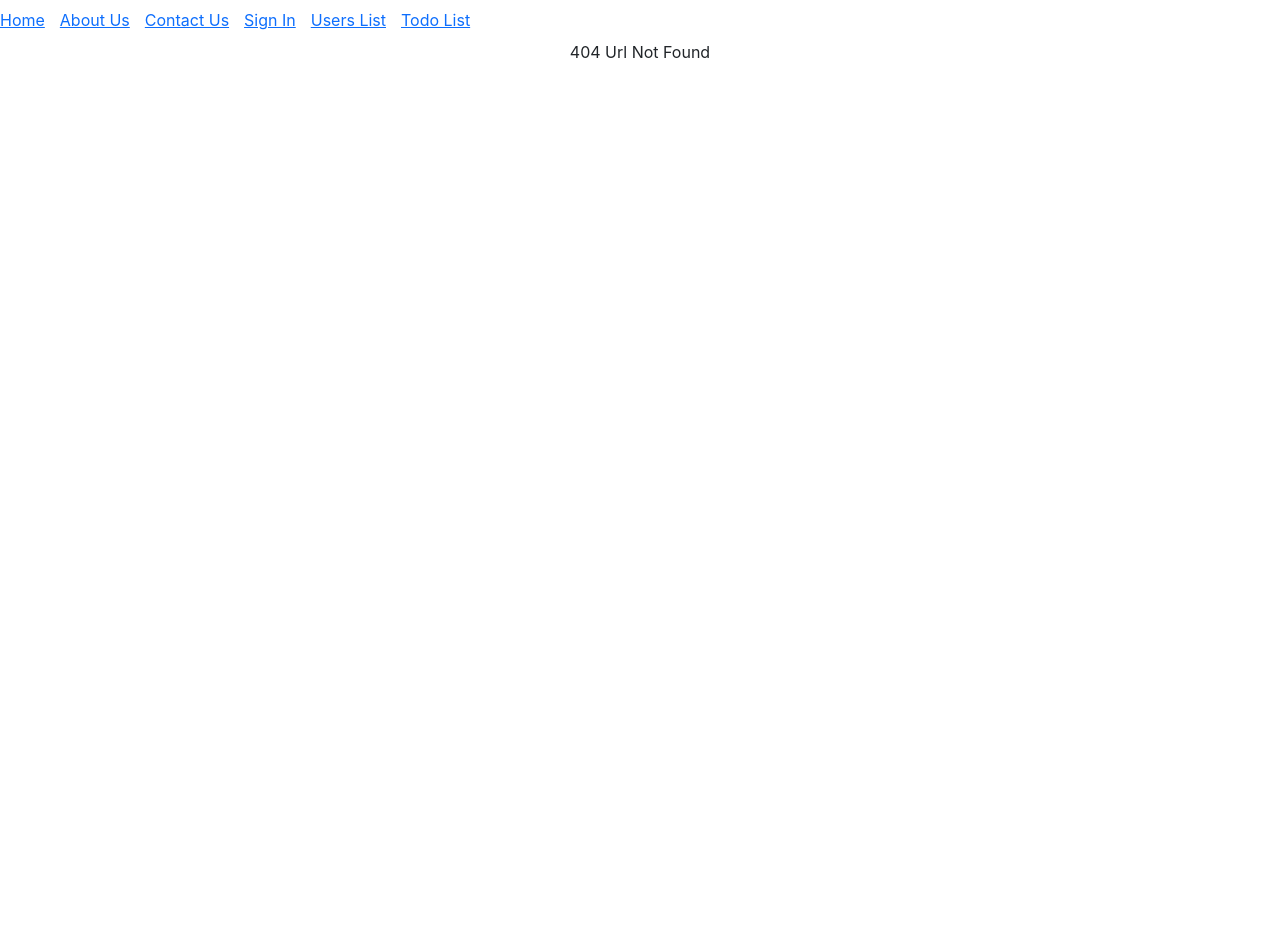
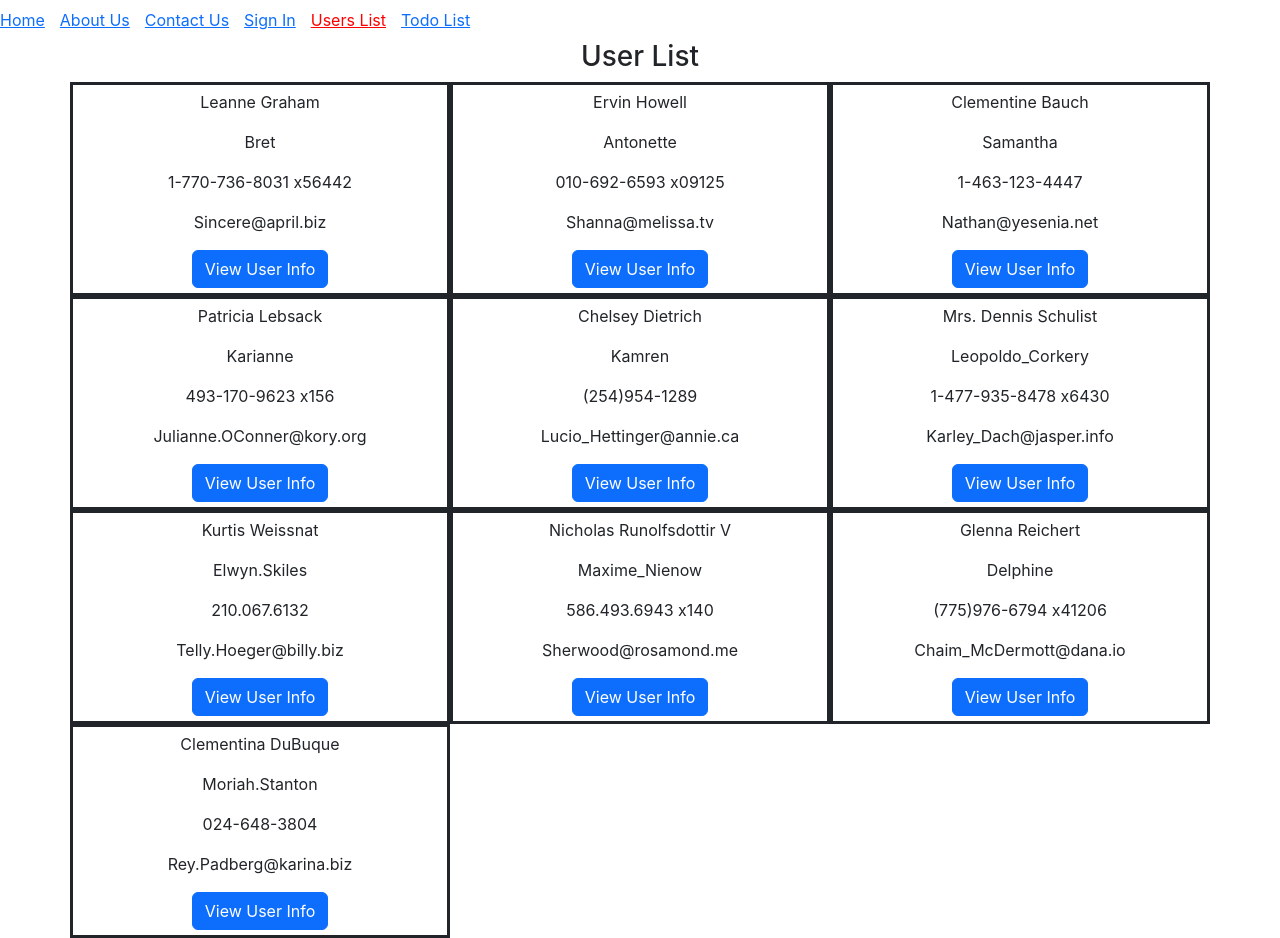
Before and after one commit to Arun-CJ/reactfsd1, a React (Create React App) app in the folder reactrouter/: page /users in a window 1280 px wide. Before the commit this address had no page. Before the commit the page ends 800 px from the top, so only its background shows below. Built offline with nearby package versions, Linux system fonts and the light colour scheme.

Commit message:
react router concepts

```diff
--- a/reactrouter/src/App.js
+++ b/reactrouter/src/App.js
@@ -2,7 +2,7 @@ import "./App.css";
 import ContactUs from "./Components/ContactUs";
 import AboutUs from "./Components/AboutUs";
 import Home from "./Components/Home";
-import { BrowserRouter, Routes, Route } from "react-router-dom";
+import { Routes, Route } from "react-router-dom";
 import Menu from "./Components/Menu";
 import Login from "./Components/Login";
 import Dashboard from "./Components/Dashboard";
@@ -14,7 +14,6 @@ import TodoList from "./Components/TodoList/TodoList";
 function App() {
   return (
     <div className="App">
-      <BrowserRouter>
       <Menu />
       <Routes>
         <Route path="/" element={<Home />} />
@@ -22,12 +21,19 @@ function App() {
         <Route path="/contact-us" element={<ContactUs />} />
         <Route path="/sign-in" element={<Login />} />
         <Route path="/dashboard" element={<Dashboard />} />
-          <Route path="/user-list" element={<UserList />} />
-          <Route path="/user-info/:userid" element={<UserInfo />} />
+        {/* <Route path="/users" element={<UserList />} />
+        <Route path="/users/:userid" element={<UserInfo />} />
+        <Route path="/users/adduser" element={<UserList />} />
+        <Route path="/users/deleteuser" element={<UserList />} /> */}
+        <Route path="/users">
+          <Route index element={<UserList />} />
+          <Route path=":userid" element={<UserInfo />} />
+          <Route path="adduser" element={<UserList />} />
+        </Route>
+
         <Route path="/todolist" element={<TodoList />} />
         <Route path="*" element={<NotFound />} />
       </Routes>
-      </BrowserRouter>
     </div>
   );
 }
--- a/reactrouter/src/Components/Menu.js
+++ b/reactrouter/src/Components/Menu.js
@@ -1,4 +1,4 @@
-import { Link } from "react-router-dom";
+import { Link, NavLink } from "react-router-dom";
 
 const Menu = () => {
   return (
@@ -17,10 +17,21 @@ const Menu = () => {
           <Link to="/sign-in">Sign In</Link>
         </li>
         <li style={{ marginRight: "15px" }}>
-          <Link to="/user-list">Users List</Link>
+          <NavLink
+            to="/users"
+            style={({ isActive }) => ({ color: isActive ? "red" : "" })}
+            state="cj"
+          >
+            Users List
+          </NavLink>
         </li>
         <li style={{ marginRight: "15px" }}>
-          <Link to="/todolist">Todo List</Link>
+          <NavLink
+            to="/todolist"
+            style={({ isActive }) => ({ color: isActive ? "red" : "" })}
+          >
+            Todo List
+          </NavLink>
         </li>
       </ul>
     </nav>
--- a/reactrouter/src/Components/TodoList/TodoList.js
+++ b/reactrouter/src/Components/TodoList/TodoList.js
@@ -1,10 +1,12 @@
 import { useState } from "react";
+import { useNavigate } from "react-router-dom";
 
 const TodoList = () => {
   const [todoList, setTodoList] = useState([]);
   const [todoItem, setTodoItem] = useState("");
   const [selectedItem, setSelectedItem] = useState(null);
   const [selectedItemData, setSelectedItemData] = useState("");
+  const navigate = useNavigate();
 
   const handleTodo = () => {
     setTodoList([...todoList, todoItem]);
@@ -46,6 +48,9 @@ const TodoList = () => {
         />
         <button className="m-3 btn btn-primary" onClick={() => handleTodo()}>
           Add ToDo
+        </button>
+        <button className="m-3 btn btn-danger" onClick={() => navigate(-1)}>
+          Back
         </button>
       </div>
       <div className="container">
--- a/reactrouter/src/Components/UserInfo.js
+++ b/reactrouter/src/Components/UserInfo.js
@@ -1,8 +1,10 @@
 import users from "./users";
-import { useParams } from "react-router-dom";
+import { useParams, useLocation } from "react-router-dom";
 
 const UserInfo = () => {
   const params = useParams();
+  const location = useLocation();
+  console.log("location", location);
   console.log("params", params.userid);
   const userData = users.find((user) => user.id === parseInt(params.userid));
   console.log(userData);
--- a/reactrouter/src/Components/UserList.js
+++ b/reactrouter/src/Components/UserList.js
@@ -24,7 +24,9 @@ const UserList = () => {
               <p>{user.email}</p>
               <button
                 className="btn btn-primary"
-                onClick={() => navigate(`/user-info/${user.id}`)}
+                onClick={() =>
+                  navigate(`/users/${user.id}`, { state: { userid: user.id } })
+                }
               >
                 View User Info
               </button>
--- a/reactrouter/src/index.js
+++ b/reactrouter/src/index.js
@@ -1,13 +1,17 @@
-import React from 'react';
-import ReactDOM from 'react-dom/client';
-import './index.css';
-import App from './App';
-import reportWebVitals from './reportWebVitals';
+import React from "react";
+import ReactDOM from "react-dom/client";
+import "./index.css";
+import App from "./App";
+import reportWebVitals from "./reportWebVitals";
+import { BrowserRouter } from "react-router-dom";
 
-const root = ReactDOM.createRoot(document.getElementById('root'));
+const root = ReactDOM.createRoot(document.getElementById("root"));
 root.render(
   <React.StrictMode>
-    <App />
+    <BrowserRouter>
+      {" "}
+      <App />
+    </BrowserRouter>
   </React.StrictMode>
 );
 
```
Lines whose indentation alone changed are shown as unchanged.
